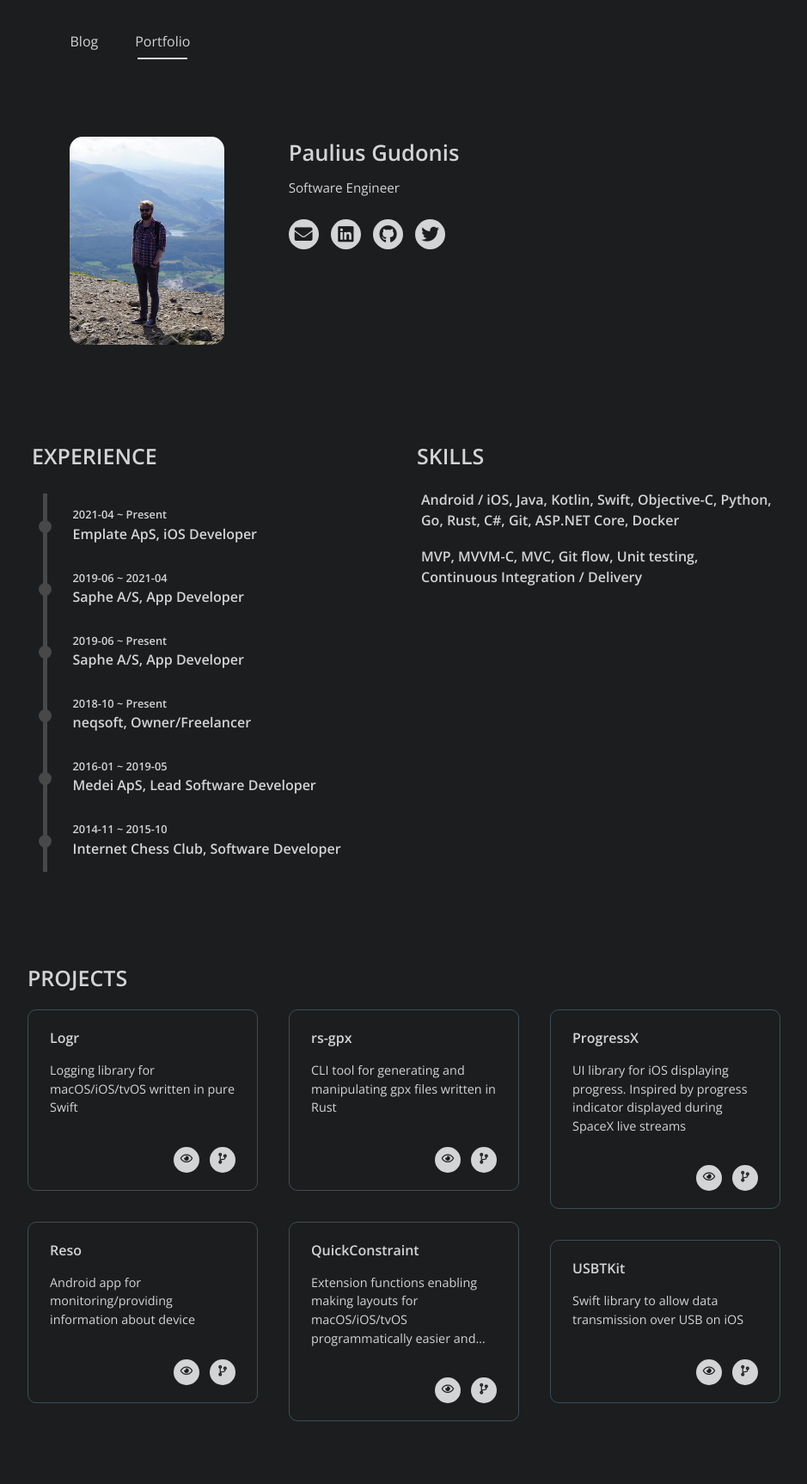
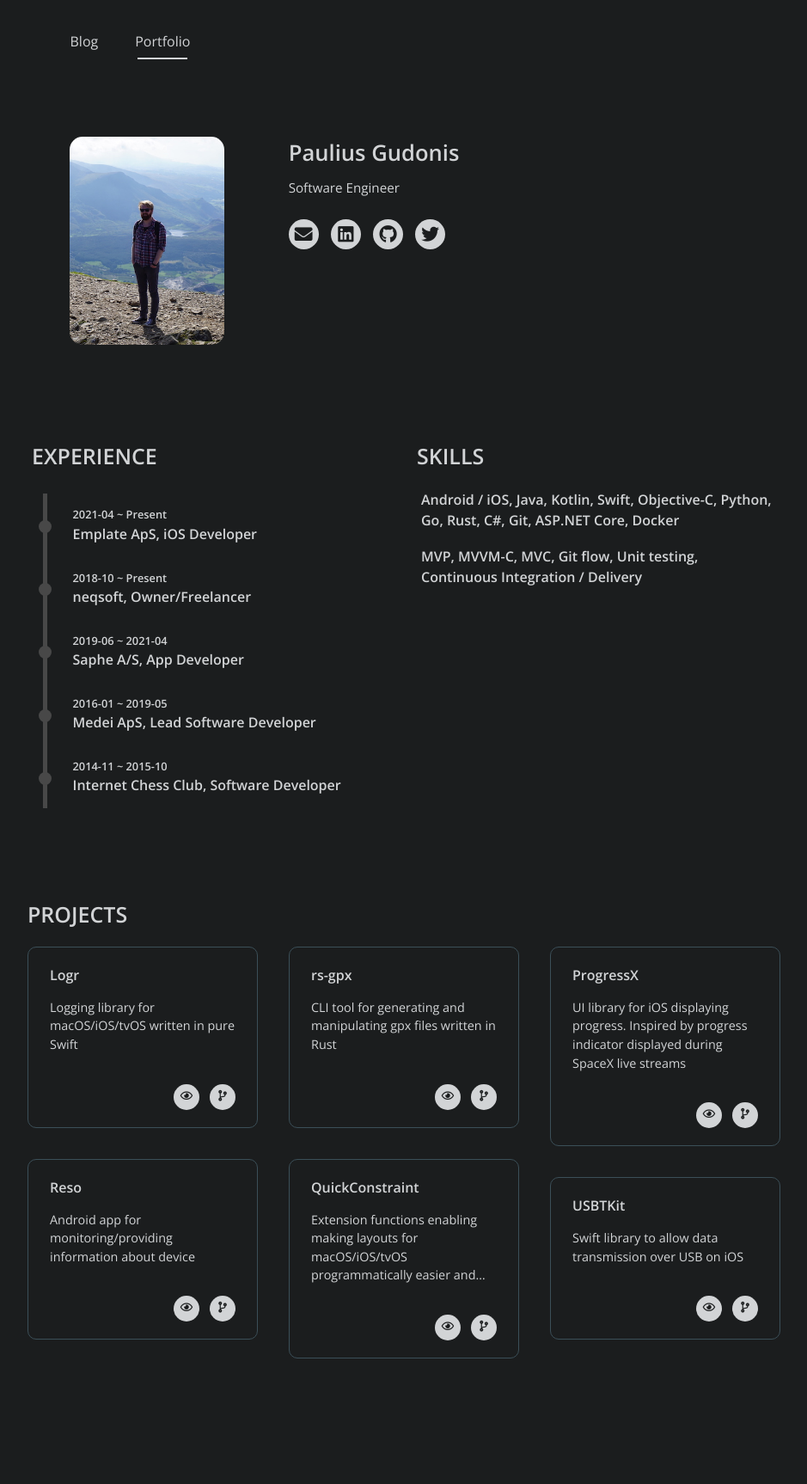
Before and after one commit to nakkht/pgu.dev, a Jekyll site: the page built from portfolio.html, in a window 1280 px wide. Shown: the whole page at 86% size, without its empty margins (170-1109 px from the left). Built offline with Jekyll 4.4.1, drawn with Linux system fonts in a browser that asks for light colours; nearby versions of some CDN libraries; after the commit the page ends 1653 px from its top, so only the background shows below that.

Commit message:
Removed duplicate entries in experience config

```diff
--- a/_config.yml
+++ b/_config.yml
@@ -15,22 +15,17 @@ theme_settings:
       - skill: MVP, MVVM-C, MVC, Git flow, Unit testing, Continuous Integration / Delivery
 
     experience:
-
       - start: 2021-04
         end: Present
         experience: Emplate ApS, iOS Developer
 
+      - start: 2018-10
+        end: Present
+        experience: neqsoft, Owner/Freelancer
+
       - start: 2019-06
         end: 2021-04
         experience: Saphe A/S, App Developer
-
-      - start: 2019-06
-        end: Present
-        experience: Saphe A/S, App Developer
-
-      - start: 2018-10
-        end: Present
-        experience: neqsoft, Owner/Freelancer
 
       - start: 2016-01
         end: 2019-05
```
